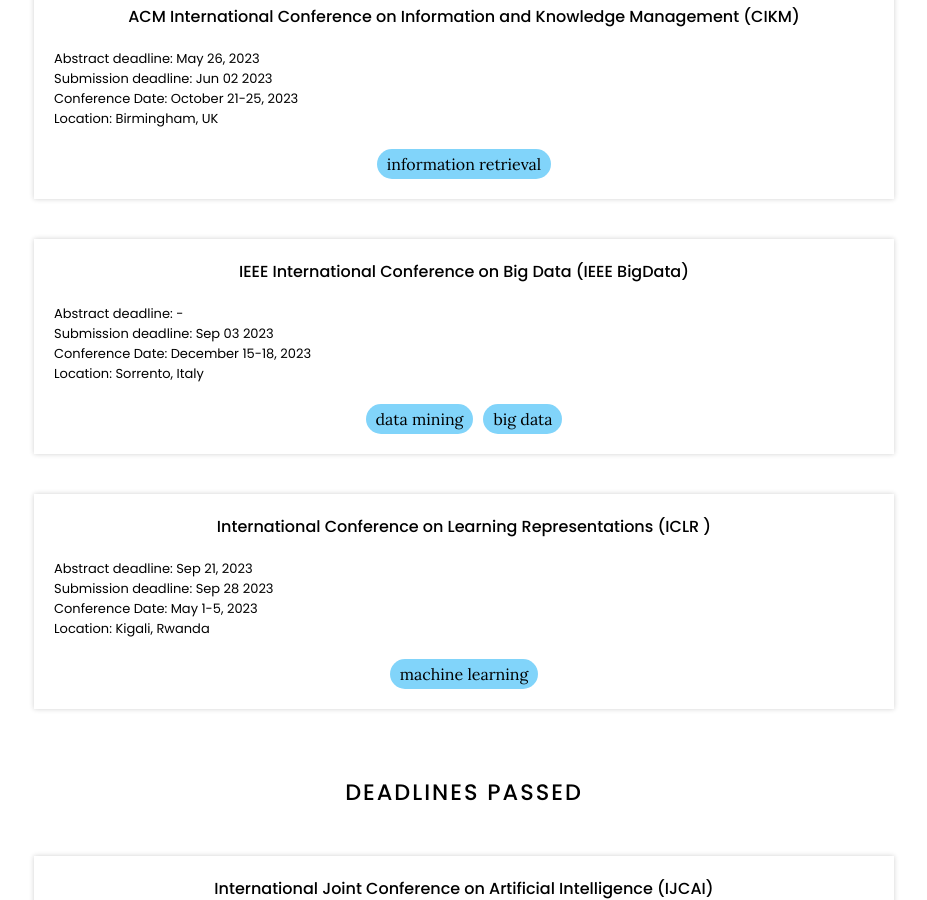
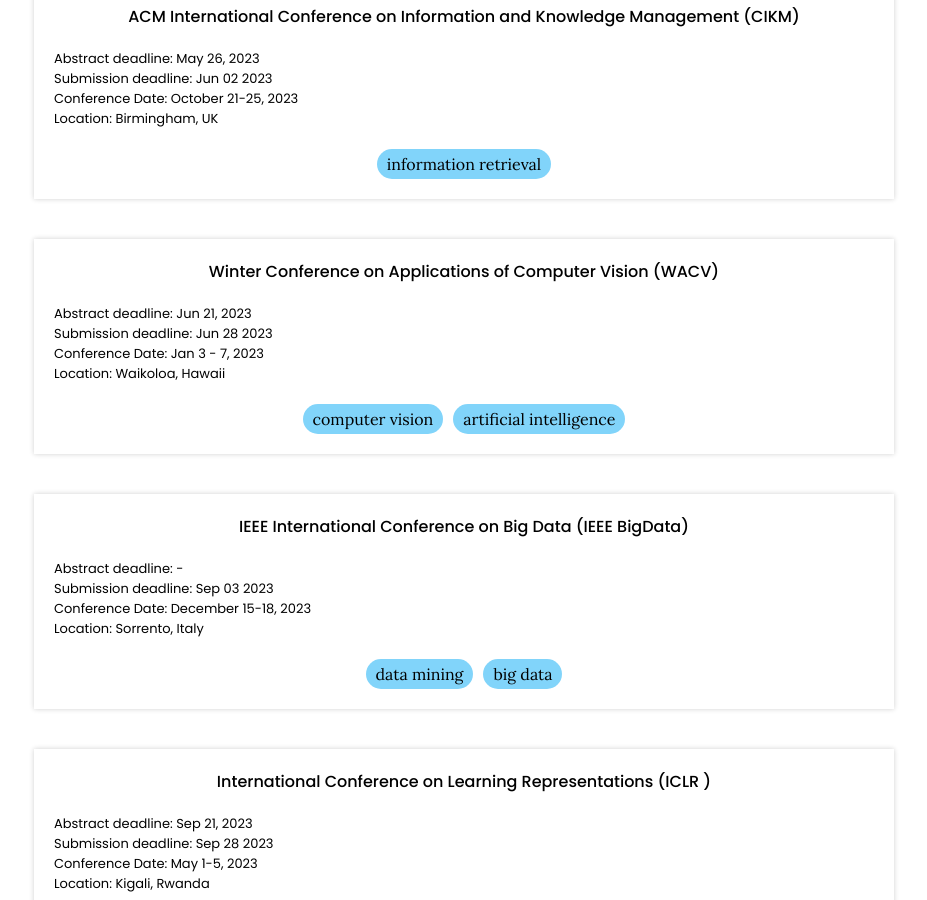
Before and after one commit to XiaonaZhou/plan-lab.github.io, a Jekyll site: the page built from conference-deadlines/index.md, in a window 1280 px wide and 900 px high, scrolled down 568 px. Shown: the whole window, without its empty margins (176-1103 px from the left). Built offline with Jekyll 4.4.1, drawn with Linux system fonts in a browser that asks for light colours.

Commit message:
Fetch Conferences

```diff
--- a/_data/conferences.yaml
+++ b/_data/conferences.yaml
@@ -32,6 +32,24 @@
   tags:
   - information retrieval
   title: ACM International Conference on Information and Knowledge Management (CIKM)
+- abstract-deadline: Jun 21, 2023
+  acceptance-rate-2019: '-'
+  acceptance-rate-2020: '-'
+  acceptance-rate-2021: '-'
+  acceptance-rate-2022: '-'
+  call-for-papers: https://wacv2023.thecvf.com/node/135
+  conference-date: Jan 3 - 7, 2023
+  conference-location: Waikoloa, Hawaii
+  core-ranking: A
+  h5-index: '76'
+  notification-date: Date(2023,7,11)
+  rebuttal-starts: '-'
+  sd-for-sorting: 2023-06-28 00:00:00
+  submission-deadline: Jun 28 2023
+  tags:
+  - computer vision
+  - ' artificial intelligence'
+  title: Winter Conference on Applications of Computer Vision (WACV)
 - abstract-deadline: '-'
   acceptance-rate-2019: '-'
   acceptance-rate-2020: '-'
```
